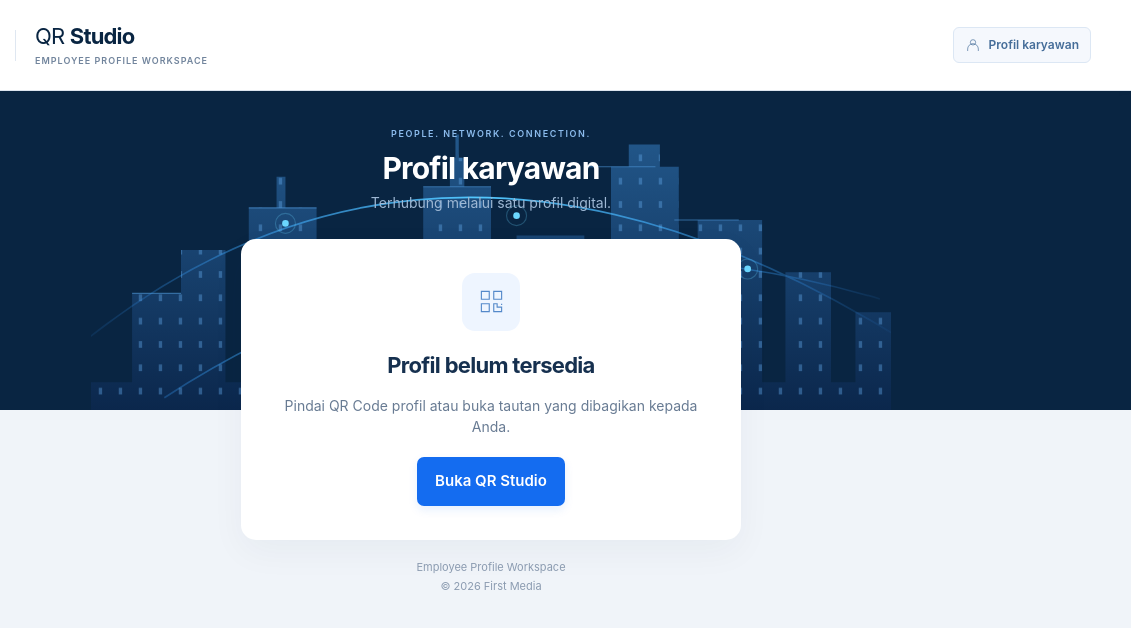
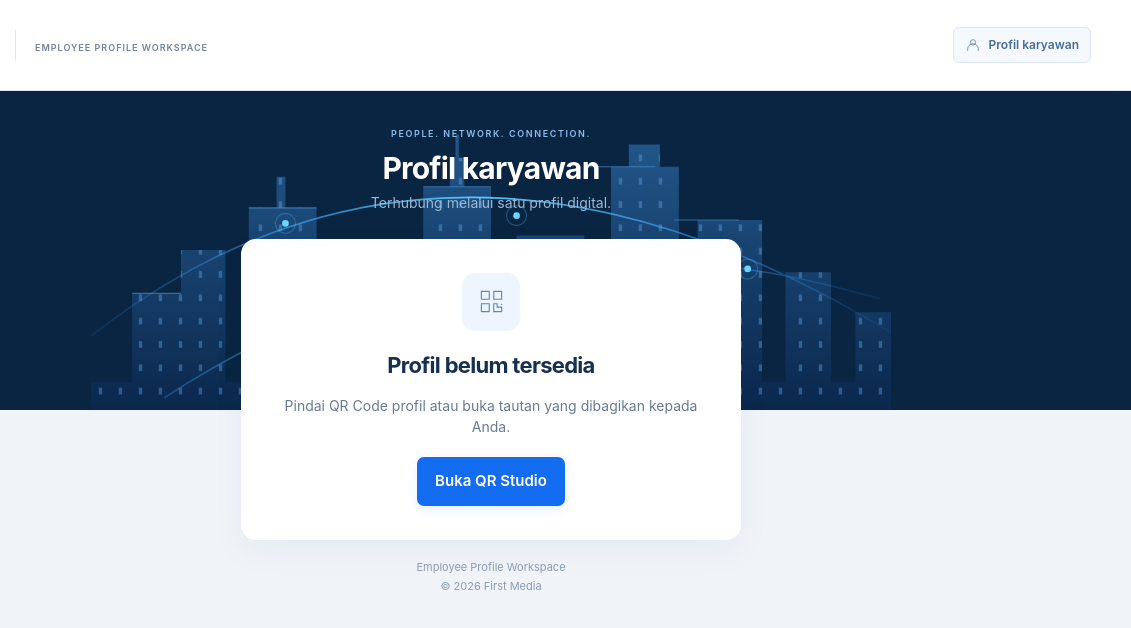
Before and after one commit to employeeinformation/employeeinformation.github.io, a website: page template.html in a window 1280 px wide. Shown: the full height of the page, 149-1280 px from the left. Drawn offline with Linux system fonts and the light colour scheme.

Commit message:
Remove brand name from header in template.html

```diff
--- a/template.html
+++ b/template.html
@@ -15,7 +15,7 @@
 <body data-page="profile" class="scan-page">
   <header class="site-header">
     <div class="container header-inner">
-      <a class="brand" href="index.html" aria-label="QR Studio, beranda"><img src="assets/logo-web.png" alt="First Media" width="105" height="48"><span class="brand-divider"></span><span>QR <strong>Studio</strong><small>EMPLOYEE PROFILE WORKSPACE</small></span></a>
+      <a class="brand" href="index.html" aria-label="QR Studio, beranda"><img src="assets/logo-web.png" alt="First Media" width="105" height="48"><span class="brand-divider"></span><span><strong></strong><small>EMPLOYEE PROFILE WORKSPACE</small></span></a>
       <span class="workspace-badge"><svg class="icon"><use href="assets/icons.svg#person"/></svg>Profil karyawan</span>
     </div>
   </header>
```
